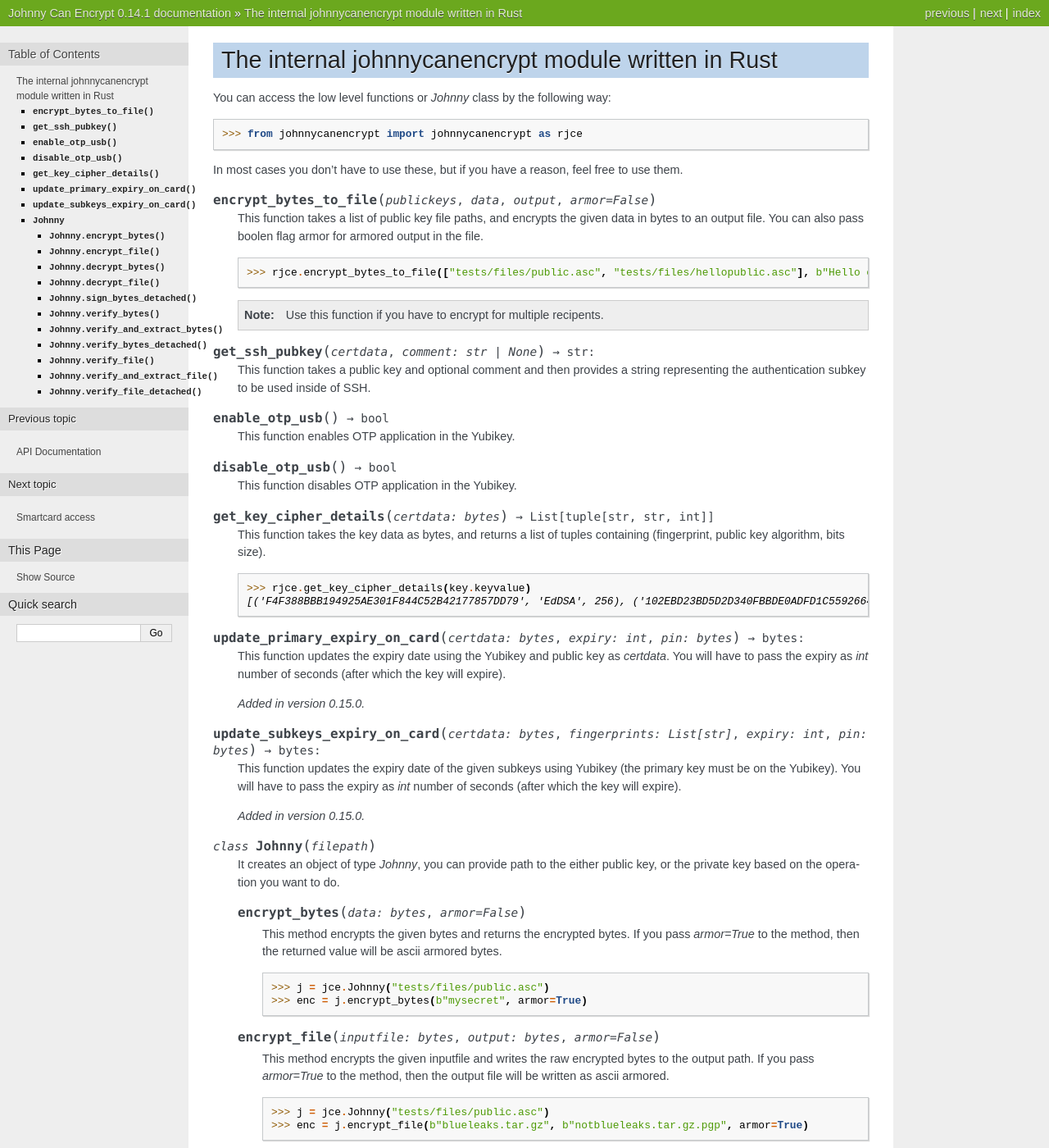
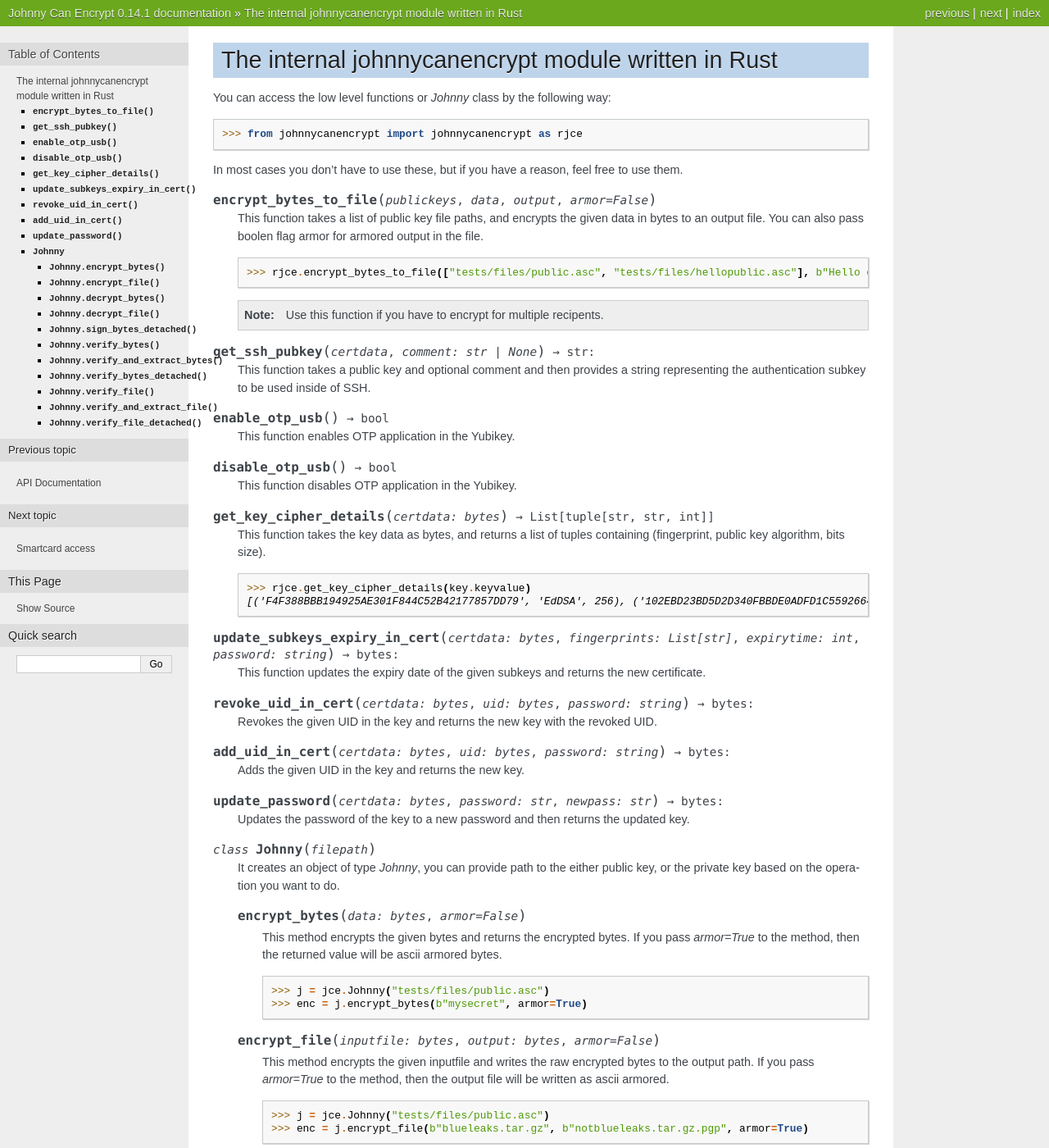
Before and after one commit to kushaldas/johnnycanencrypt, a Sphinx documentation site: the page built from docs/rustimplementation.rst, in a window 1280 px wide and 1400 px high. Shown: the whole window at 82% size. Built offline with Sphinx 7.4.7, drawn with Linux system fonts in a browser that asks for light colours.

Commit message:
Updates docs for rust functions

```diff
--- a/docs/rustimplementation.rst
+++ b/docs/rustimplementation.rst
@@ -43,17 +43,24 @@ In most cases you don't have to use these, but if you have a reason, feel free t
             >>> rjce.get_key_cipher_details(key.keyvalue)
             [('F4F388BBB194925AE301F844C52B42177857DD79', 'EdDSA', 256), ('102EBD23BD5D2D340FBBDE0ADFD1C55926648D2F', 'EdDSA', 256), ('85B67F139D835FA56BA703DB5A7A1560D46ED4F6', 'ECDH', 256)]
 
-.. function:: update_primary_expiry_on_card(certdata: bytes, expiry: int, pin: bytes) -> bytes:
+.. function:: update_subkeys_expiry_in_cert(certdata: bytes, fingerprints: List[str], expirytime: int, password: string) -> bytes:
 
-        This function updates the expiry date using the Yubikey and public key as `certdata`. You will have to pass the expiry as `int` number of seconds (after which the key will expire).
+        This function updates the expiry date of the given subkeys and returns the new certificate.
 
-        .. versionadded:: 0.15.0
+.. function:: revoke_uid_in_cert(certdata: bytes, uid: bytes, password: string) -> bytes:
 
-.. function:: update_subkeys_expiry_on_card(certdata: bytes, fingerprints: List[str], expiry: int, pin: bytes) -> bytes:
+        Revokes the given UID in the key and returns the new key with the revoked UID.
 
-        This function updates the expiry date of the given subkeys using Yubikey (the primary key must be on the Yubikey). You will have to pass the expiry as `int` number of seconds (after which the key will expire).
 
-        .. versionadded:: 0.15.0
+.. function:: add_uid_in_cert(certdata: bytes, uid: bytes, password: string) -> bytes:
+
+        Adds the given UID in the key and returns the new key.
+
+.. function:: update_password(certdata: bytes, password: str, newpass: str) -> bytes:
+
+        Updates the password of the key to a new password and then returns the updated key.
+
+
 
 .. class:: Johnny(filepath)
 
```
Also changed, not shown: changelog.md (+2 -0 lines), docs/smartcard.rst (+13 -0 lines).
